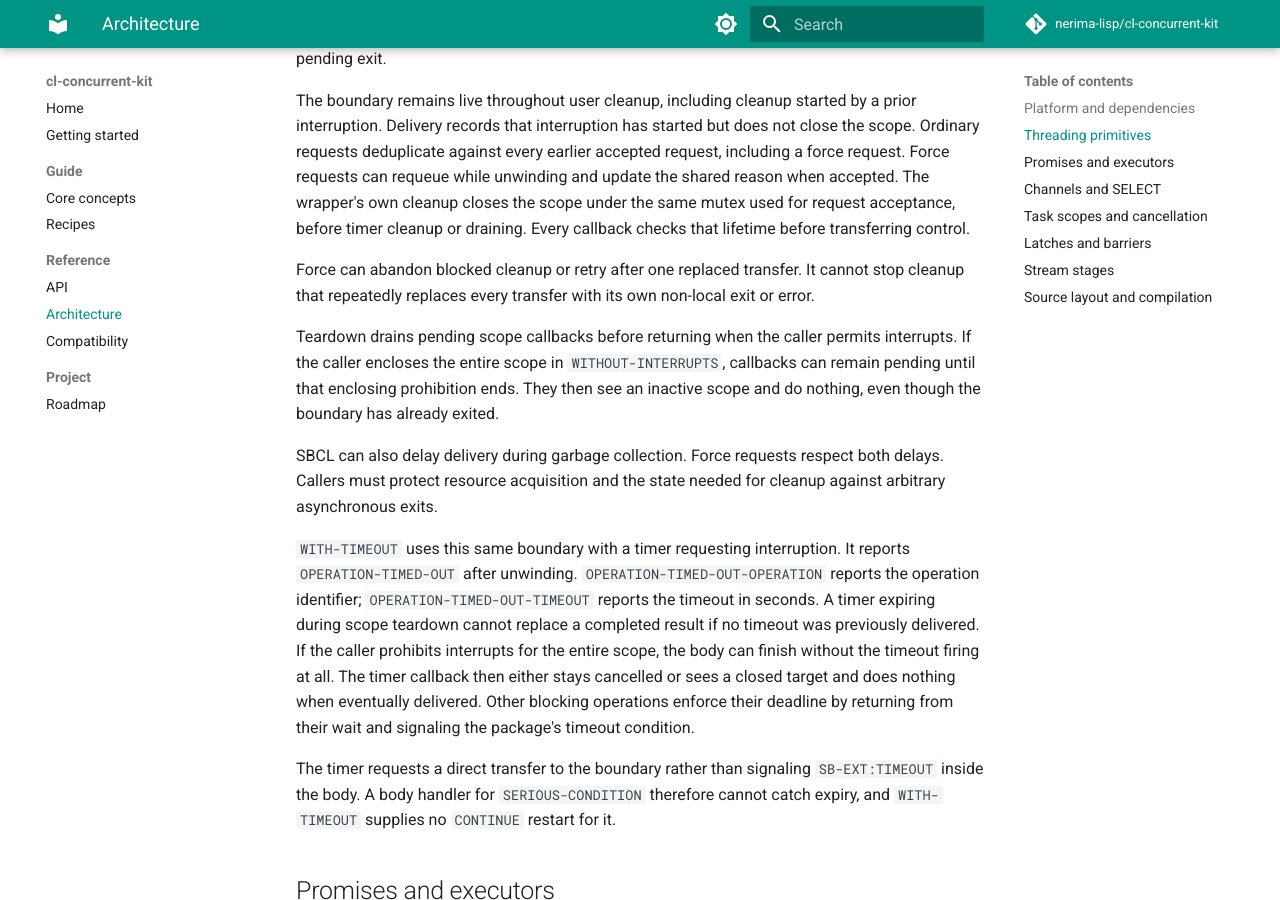
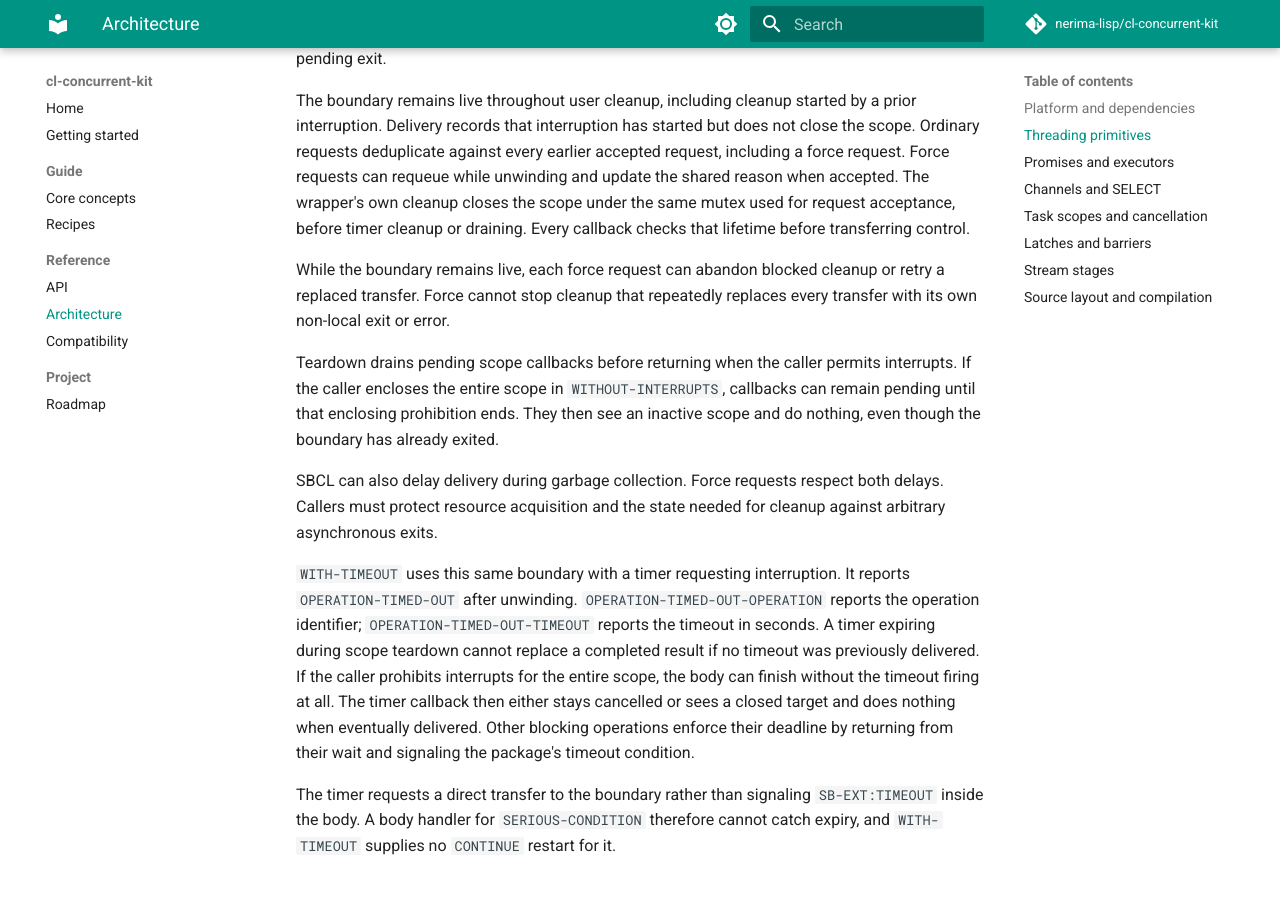
Before and after one commit to nerima-lisp/cl-concurrent-kit, an MkDocs documentation site: the page built from docs/src/reference/architecture.md, in a window 1280 px wide and 900 px high, scrolled down 1569 px. Built offline with MkDocs 1.6.1 and Material for MkDocs 9.7.7, drawn with Linux system fonts in a browser that asks for light colours; comment, search, counter and statistics services are not loaded.

Commit message:
docs: clarify repeated force requests while scope is live

```diff
--- a/docs/src/reference/architecture.md
+++ b/docs/src/reference/architecture.md
@@ -56,7 +56,8 @@ cleanup closes the scope under the same mutex used for request acceptance,
 before timer cleanup or draining. Every callback checks that lifetime before
 transferring control.
 
-Force can abandon blocked cleanup or retry after one replaced transfer. It
+While the boundary remains live, each force request can abandon blocked
+cleanup or retry a replaced transfer. Force
 cannot stop cleanup that repeatedly replaces every transfer
 with its own non-local exit or error.
 
```
